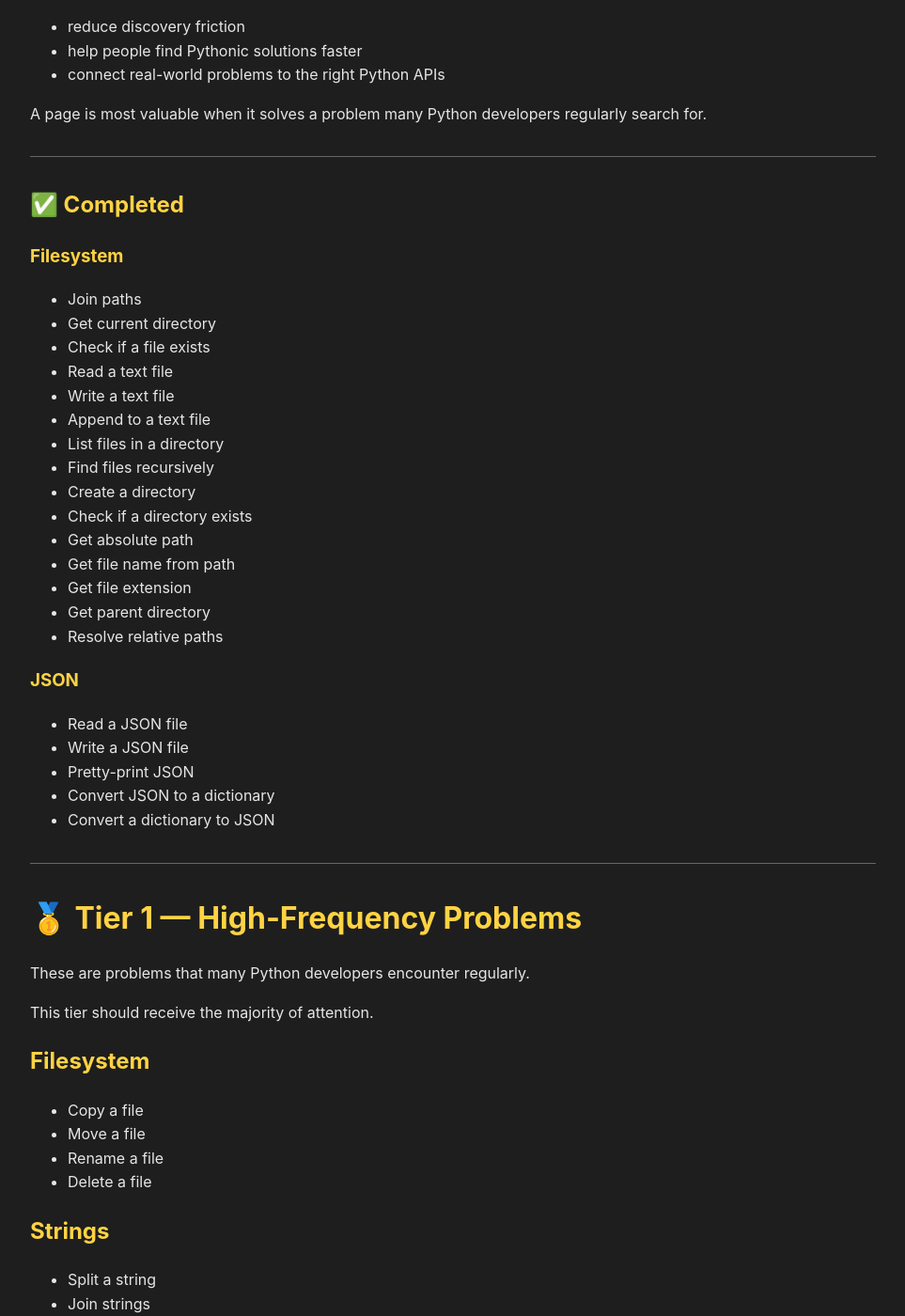
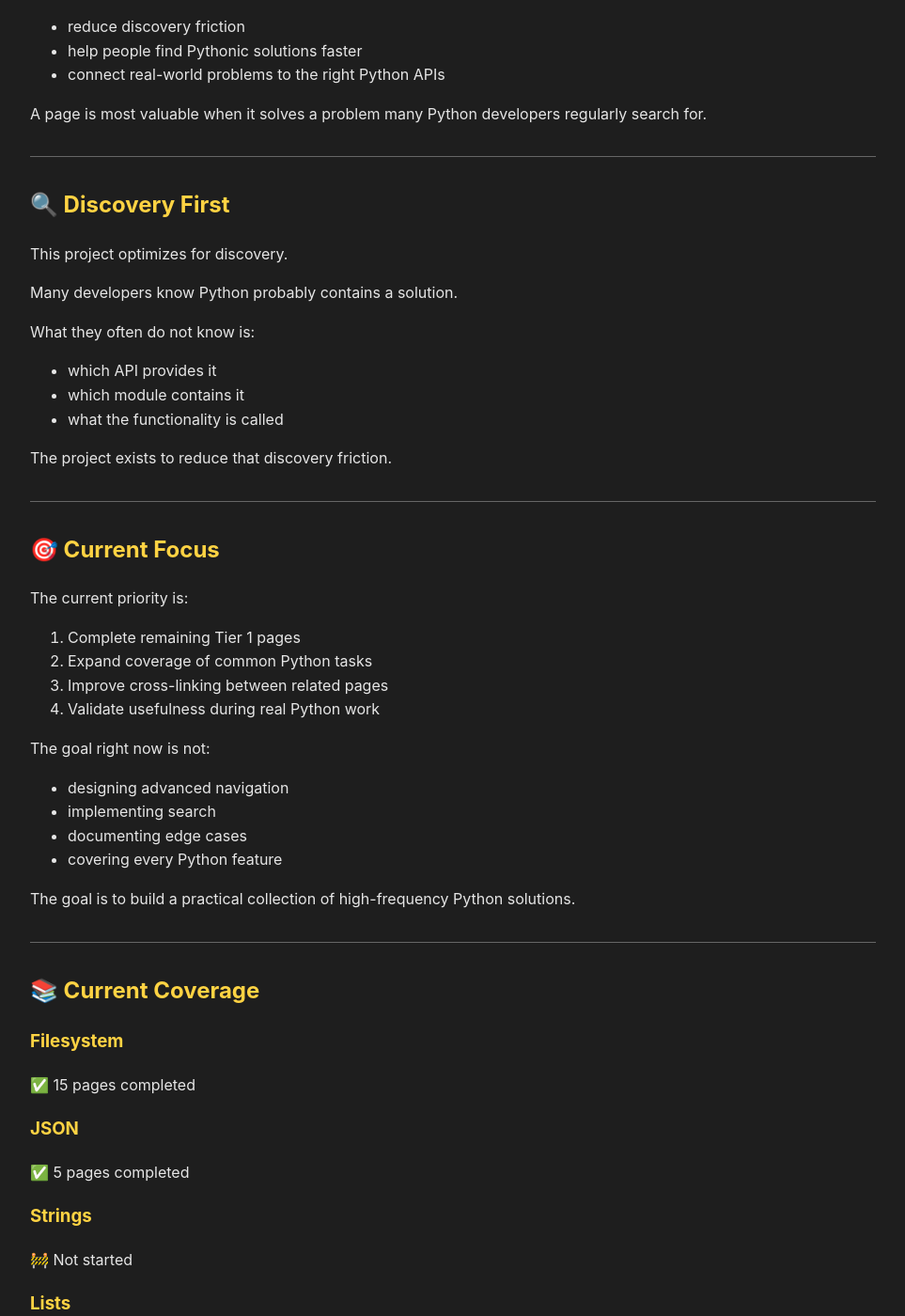
Before and after one commit to jbakchr/easier-python-docs, a Jekyll site: the page built from ROADMAP.md, in a window 1280 px wide and 1400 px high, scrolled down 587 px. Shown: the whole window at 94% size, without its empty margins (158-1121 px from the left). Built offline with Jekyll 4.4.1, drawn with Linux system fonts in a browser that asks for light colours; our own code applies the rules of GitHub Pages for plain Markdown files; some of the changed text lies outside the part shown.

Commit message:
docs(roadmap): add discovery focus

```diff
--- a/ROADMAP.md
+++ b/ROADMAP.md
@@ -23,6 +23,82 @@ The goal is:
 - connect real-world problems to the right Python APIs
 
 A page is most valuable when it solves a problem many Python developers regularly search for.
+
+---
+
+## 🔍 Discovery First
+
+This project optimizes for discovery.
+
+Many developers know Python probably contains a solution.
+
+What they often do not know is:
+
+- which API provides it
+- which module contains it
+- what the functionality is called
+
+The project exists to reduce that discovery friction.
+
+---
+
+## 🎯 Current Focus
+
+The current priority is:
+
+1. Complete remaining Tier 1 pages
+2. Expand coverage of common Python tasks
+3. Improve cross-linking between related pages
+4. Validate usefulness during real Python work
+
+The goal right now is not:
+
+- designing advanced navigation
+- implementing search
+- documenting edge cases
+- covering every Python feature
+
+The goal is to build a practical collection of high-frequency Python solutions.
+
+---
+
+## 📚 Current Coverage
+
+### Filesystem
+
+✅ 15 pages completed
+
+### JSON
+
+✅ 5 pages completed
+
+### Strings
+
+🚧 Not started
+
+### Lists
+
+🚧 Not started
+
+### Dictionaries
+
+🚧 Not started
+
+### Dates and Times
+
+🚧 Not started
+
+### Environment Variables
+
+🚧 Not started
+
+### Subprocesses
+
+🚧 Not started
+
+### Command Line Applications
+
+🚧 Not started
 
 ---
 
@@ -62,13 +138,6 @@ These are problems that many Python developers encounter regularly.
 
 This tier should receive the majority of attention.
 
-## Filesystem
-
-- Copy a file
-- Move a file
-- Rename a file
-- Delete a file
-
 ## Strings
 
 - Split a string
@@ -196,11 +272,11 @@ These pages are useful but should generally be written only when:
 
 ---
 
-# 🌱 Future Categories
+## 🌱 Future Categories
 
 These categories may eventually be added if they continue to align with the project's philosophy.
 
-## Data Files
+### Data Files
 
 - Read a CSV file
 - Write a CSV file
@@ -209,30 +285,41 @@ These categories may eventually be added if they continue to align with the proj
 - Read a YAML file
 - Write a YAML file
 
-## Testing
+### Testing
 
 - Write a simple test
 - Run tests with pytest
 - Check expected exceptions
 
-## Iteration
+### Iteration
 
 - Loop through a dictionary
 - Loop with an index
 - Group values
 - Enumerate items
 
+### Maybe Later
+
+Only pursue these if they continue to align with the project's focus on common Python problems.
+
+#### HTTP Requests
+
+- Send a GET request
+- Send a POST request
+- Add request headers
+- Parse a JSON response
+
 ---
 
-# 💡 New Page Rule
+## 💡 New Page Rule
 
 A page is probably worth creating when:
 
 - I have searched for it multiple times
-- It solves a practical problem
-- The solution can be explained on one page
-- There is a clear recommended approach
-- It links naturally to official Python documentation
+- It solves a practical Python problem
+- The solution can be explained on a single page
+- There is a clear recommended solution
+- It naturally links to official Python documentation
 
 A useful rule of thumb:
 
@@ -240,7 +327,7 @@ A useful rule of thumb:
 
 ---
 
-# 🧭 Priority Rule
+## 🧭 Priority Rule
 
 When choosing the next page to write:
 
```
Also changed, not shown: other parts of ROADMAP.md (+7 -0 lines).
